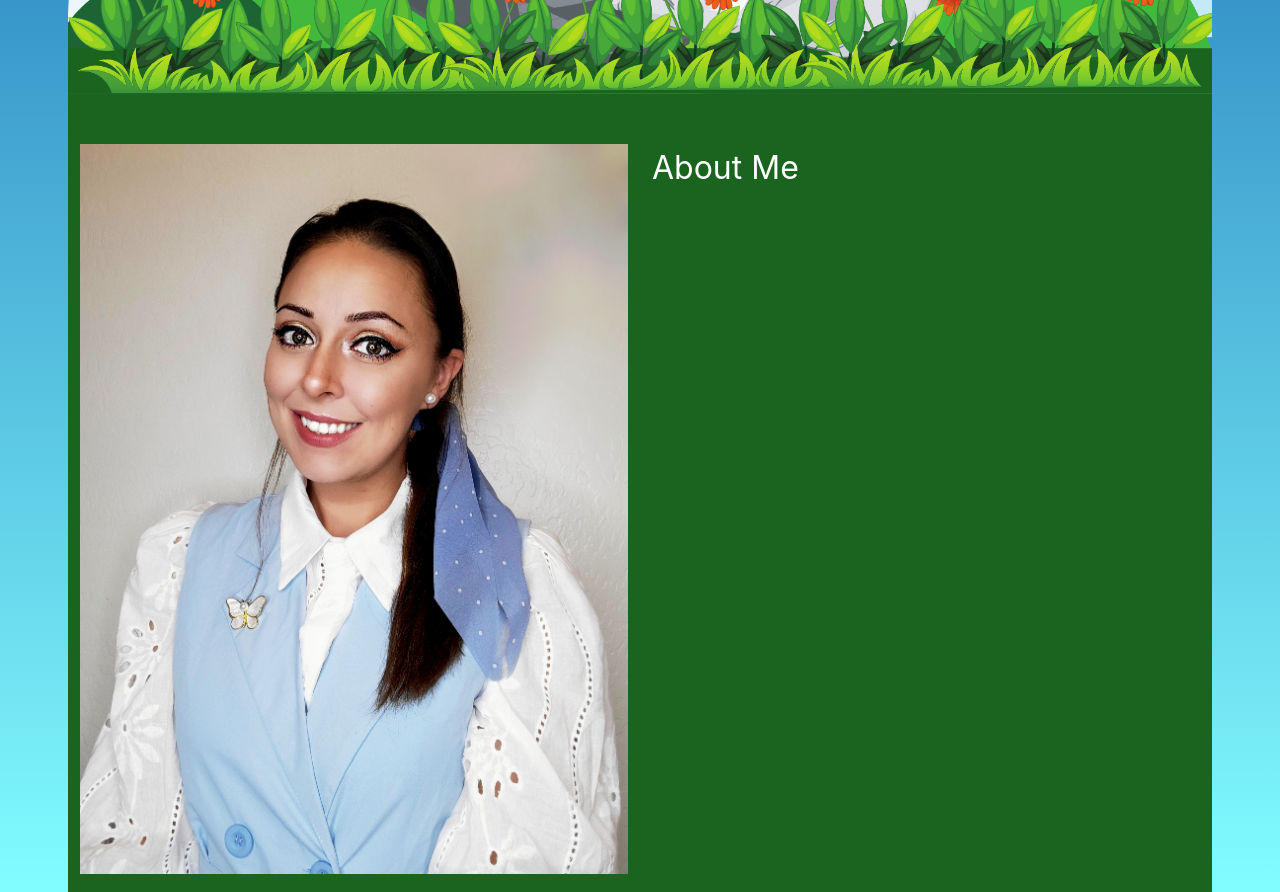
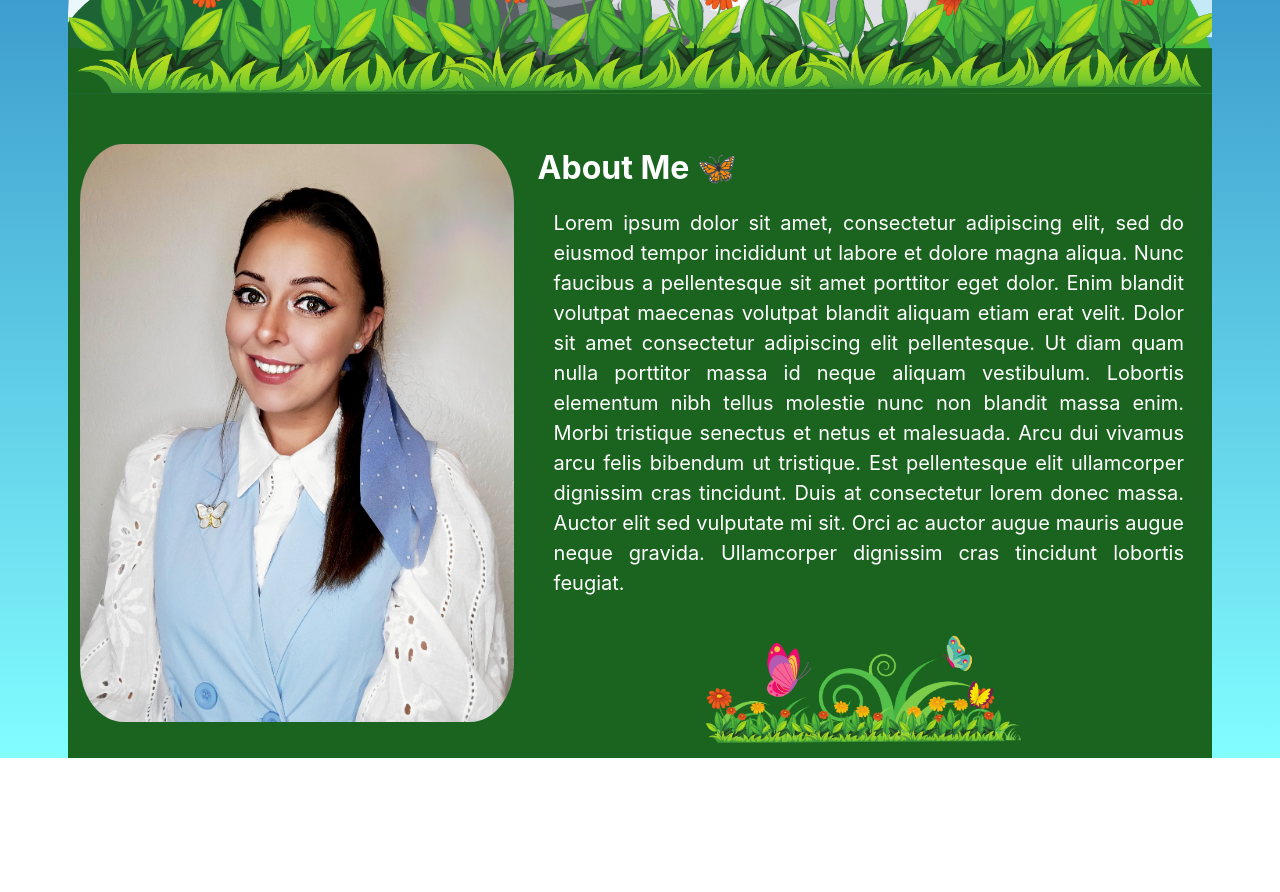
Before and after one commit to HaileyThomas/react-portfolio, a React (Create React App) app: page / in a window 1280 px wide. Shown: the part 680-1572 px from the top of the page. After the commit the page ends 1438 px from the top, so only its background shows below. Built offline with nearby package versions, Linux system fonts and the light colour scheme.

Commit message:
finish designing about section

```diff
--- a/src/components/About/index.js
+++ b/src/components/About/index.js
@@ -1,14 +1,19 @@
 import React from "react";
 import headshot from "../../assets/images/headshot.jpg";
+import divider from "../../assets/images/divider.png";
 
 function About() {
   return (
     <section className="columns">
-      <div className="column">
-        <img src={headshot} alt="headshot of developer" />
+      <div className="column is-two-fifths">
+        <img src={headshot} alt="headshot of developer" className="headerImg" />
       </div>
       <div className="column">
-        <h1 id="about" className="has-text-white is-size-3">About Me</h1>
+        <h1 id="about" className="has-text-white is-size-3"><b>About Me 🦋</b></h1>
+        <p className="has-text-white is-size-5 has-text-justified p-4">
+            Lorem ipsum dolor sit amet, consectetur adipiscing elit, sed do eiusmod tempor incididunt ut labore et dolore magna aliqua. Nunc faucibus a pellentesque sit amet porttitor eget dolor. Enim blandit volutpat maecenas volutpat blandit aliquam etiam erat velit. Dolor sit amet consectetur adipiscing elit pellentesque. Ut diam quam nulla porttitor massa id neque aliquam vestibulum. Lobortis elementum nibh tellus molestie nunc non blandit massa enim. Morbi tristique senectus et netus et malesuada. Arcu dui vivamus arcu felis bibendum ut tristique. Est pellentesque elit ullamcorper dignissim cras tincidunt. Duis at consectetur lorem donec massa. Auctor elit sed vulputate mi sit. Orci ac auctor augue mauris augue neque gravida. Ullamcorper dignissim cras tincidunt lobortis feugiat.
+        </p>
+        <img src={divider} className="divider" alt="flowers and butterflies divider" />
       </div>
     </section>
   );
--- a/src/index.css
+++ b/src/index.css
@@ -21,3 +21,14 @@ code {
 .green {
   background-color: #1b6420;
 }
+
+.headerImg {
+  border-radius: 10%;
+}
+
+.divider {
+  width: 50%;
+  display: block;
+  margin-left: auto;
+  margin-right: auto;
+}
```
